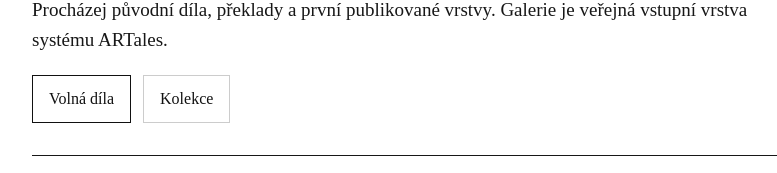
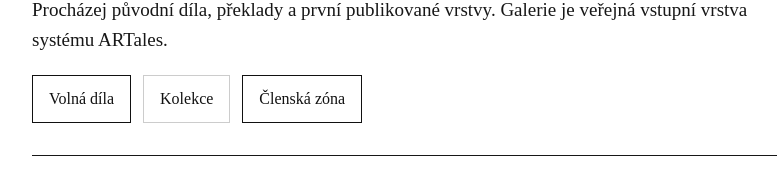
Before and after one commit to ARTalesAdmin/ARTales, a Next.js app: page /galerie in a window 1280 px wide. Shown: the part 146-319 px from the top of the page, without its empty margins (90-867 px from the left). Built offline with nearby package versions, Linux system fonts and the light colour scheme; no server answers; the database is empty.

Commit message:
added login button to gallery, and supabase migrations history folder for clarity

```diff
--- a/app/galerie/page.tsx
+++ b/app/galerie/page.tsx
@@ -86,6 +86,18 @@ export default async function Galerie() {
             }}
           >
             Kolekce
+          </Link>
+
+          <Link
+            href="/member"
+            style={{
+              padding: "10px 16px",
+              border: "1px solid #111",
+              textDecoration: "none",
+              color: "#111",
+            }}
+          >
+            Členská zóna
           </Link>
         </div>
       </section>
```
Also changed, not shown: 2 other files (tests, documents, lock files or other folders).
